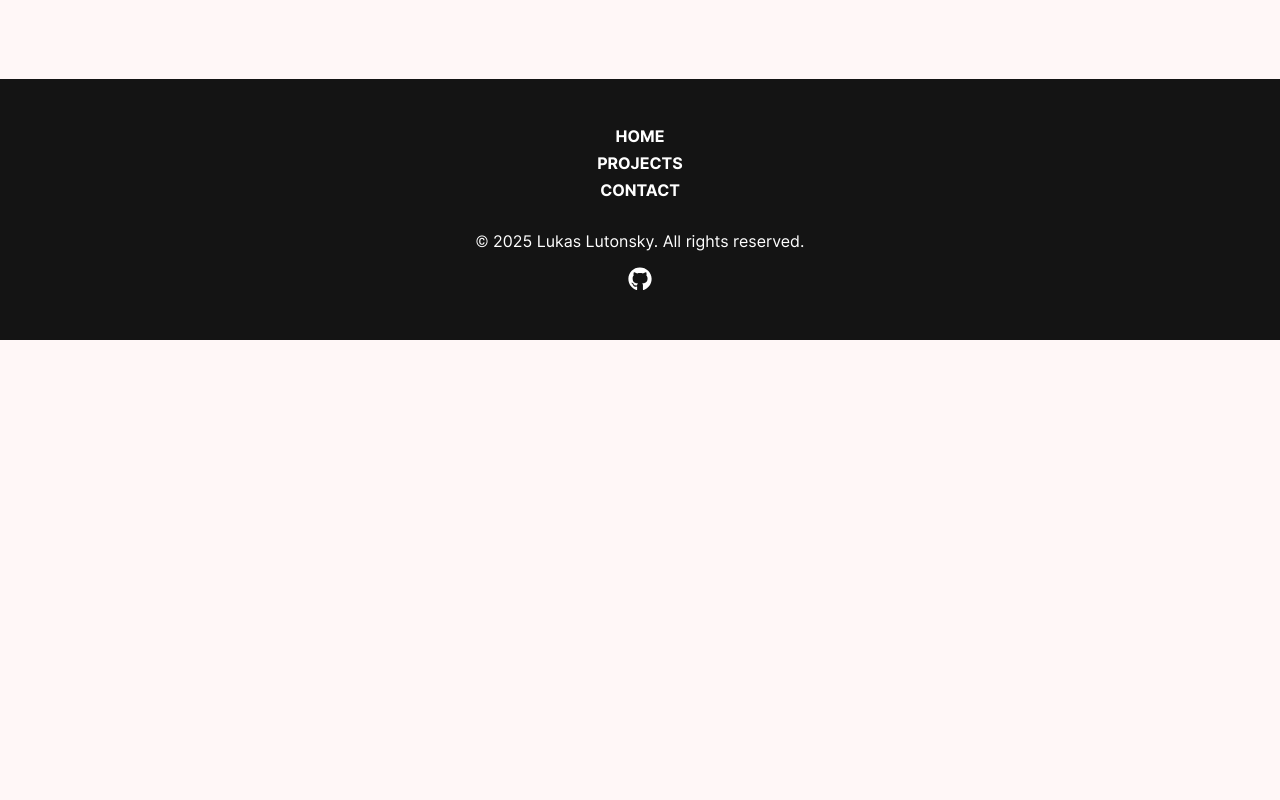
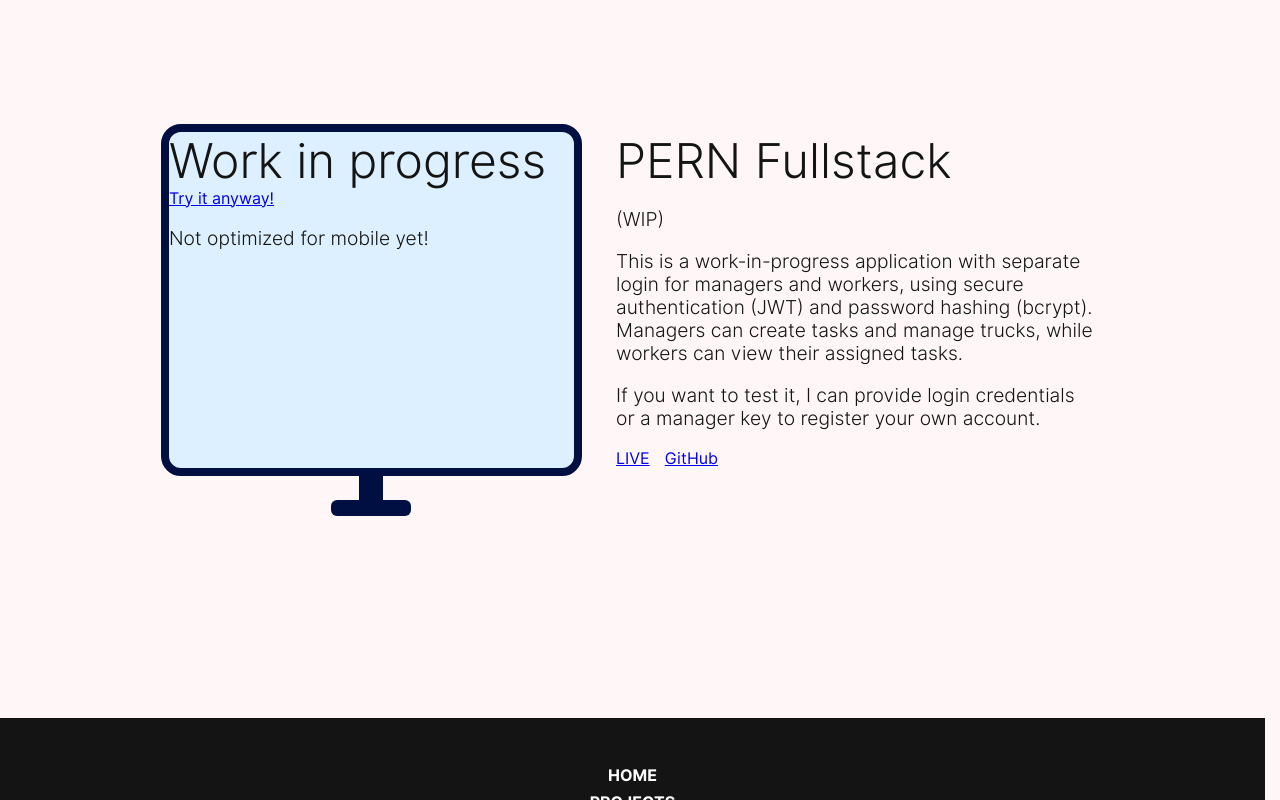
Before and after one commit to lukaslgit/homepage, a React (Vite) app: page /projects in a window 1280 px wide. Shown: the part 980-1780 px from the top of the page. Before the commit the page ends 1320 px from the top, so only its background shows below. Built offline with nearby package versions, Linux system fonts and the light colour scheme.

Commit message:
feat(projects): add TruckManager PERN fullstack project

```diff
--- a/src/Pages/Projects.jsx
+++ b/src/Pages/Projects.jsx
@@ -4,7 +4,7 @@ import translationConfig from "../Locales/translation-config";
 import { LanguageContext } from "../utils/LanguageContext";
 
 import '../Styles/projects.css';
-import { faCloud, faMagnifyingGlass, faSun } from '@fortawesome/free-solid-svg-icons';
+import { faCloud, faMagnifyingGlass, faSun, faTruck } from '@fortawesome/free-solid-svg-icons';
 import { FontAwesomeIcon } from '@fortawesome/react-fontawesome';
 import sun from '../assets/weatherSun.png';
 
@@ -126,11 +126,48 @@ export default function Projects(){
                             <div className='project-desc'>
                                 <h2>React + Express</h2>
                                 <p>
+                                    <p>(08/2025)</p>
                                     {t.projectpage_main1}
                                 </p>
                                 <div>
                                     <a href={'https://lutonsky.eu/projects/weatherapp/'}>LIVE</a>
                                     <Link to={'https://github.com/lukaslgit/weatherapp'} target="_blank" rel="noopener noreferrer">GitHub</Link>
+                                </div>
+                            </div>
+                        </li>
+                        <li className='project'>
+                            <div className='wrapImg'>
+                                <div className='monitorImg'>
+                                    <div>
+                                        <h2>Work in progress</h2>
+                                        <a href="https://lutonsky.eu/projects/truck_managment_app/">Try it anyway!</a>
+                                        <p>Not optimized for mobile yet!</p>
+                                    </div>
+                                </div>
+                                <div className='icon'>
+                                    <FontAwesomeIcon icon={faTruck}/>
+                                    <h2>TruckManager</h2>
+                                </div>
+                                <div className='monitorStand'>
+                                    <div className='leg'></div>
+                                    <div className='support'></div>
+                                </div>
+                            </div>
+                            <div className='project-desc'>
+                                <h2>PERN Fullstack</h2>
+                                <p>
+                                    (WIP)
+                                </p>
+                                <p>
+                                    This is a work-in-progress application with separate login for managers and workers, using secure authentication (JWT) and password hashing (bcrypt).
+                                    Managers can create tasks and manage trucks, while workers can view their assigned tasks.
+                                </p>
+                                <p>
+                                    If you want to test it, I can provide login credentials or a manager key to register your own account.
+                                </p>
+                                <div>
+                                    <a href={'https://lutonsky.eu/projects/truck_managment_app/'}>LIVE</a>
+                                    <Link to={'https://github.com/lukaslgit/truck-management-app'} target="_blank" rel="noopener noreferrer">GitHub</Link>
                                 </div>
                             </div>
                         </li>
--- a/src/Styles/main.css
+++ b/src/Styles/main.css
@@ -1,11 +1,13 @@
 @import './fonts.css';
+html {
+  scrollbar-gutter: stable;
+}
 
 html, body {
   height: 100%;
   margin: 0;
   padding: 0;
   background-color: rgb(255, 247, 247);
-  font-family: "Inter", system-ui, -apple-system, "Segoe UI", Roboto, Arial, sans-serif;
 }
 
 .layout-wrapper {
--- a/src/Styles/projects.css
+++ b/src/Styles/projects.css
@@ -20,6 +20,7 @@
   list-style: none;
   display: flex;
   justify-content: space-evenly;
+  margin-bottom: 250px;
 }
 .top-section .content .project .wrapImg {
   list-style: none;
@@ -29,6 +30,8 @@
   position: relative;
   align-items: center;
   max-width: 500px;
+  min-height: 300px;
+  max-height: 350px;
 }
 .top-section .content .project .wrapImg .monitorImg {
   position: absolute;
--- a/src/Styles/projects.scss
+++ b/src/Styles/projects.scss
@@ -25,6 +25,7 @@
             list-style: none;
             display: flex;
             justify-content: space-evenly;
+            margin-bottom: 250px;
 
             .wrapImg {
                 list-style: none;
@@ -34,6 +35,9 @@
                 position: relative;
                 align-items: center;
                 max-width: 500px;
+                min-height: 300px;
+                max-height: 350px;
+
 
                 .monitorImg {
                     position: absolute;
```
Also changed, not shown: 1 other file (tests, documents, lock files or other folders).
